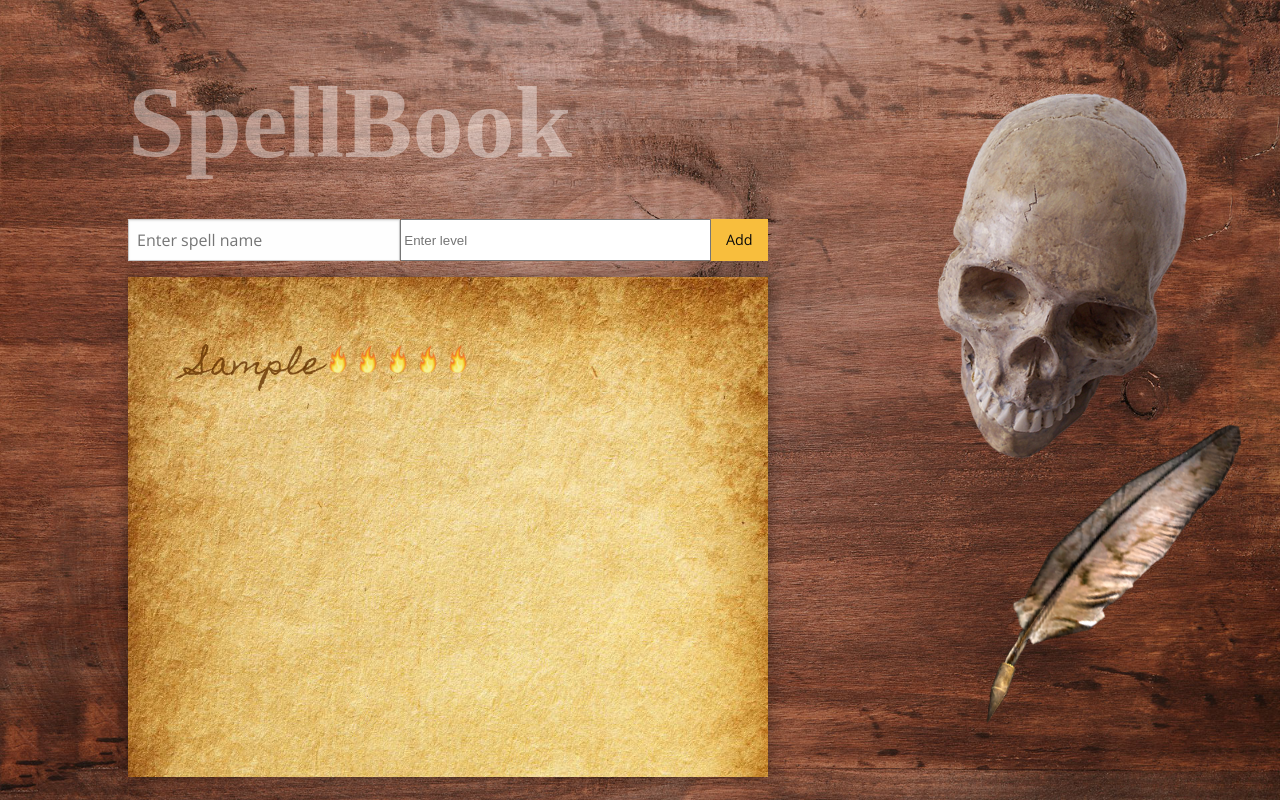
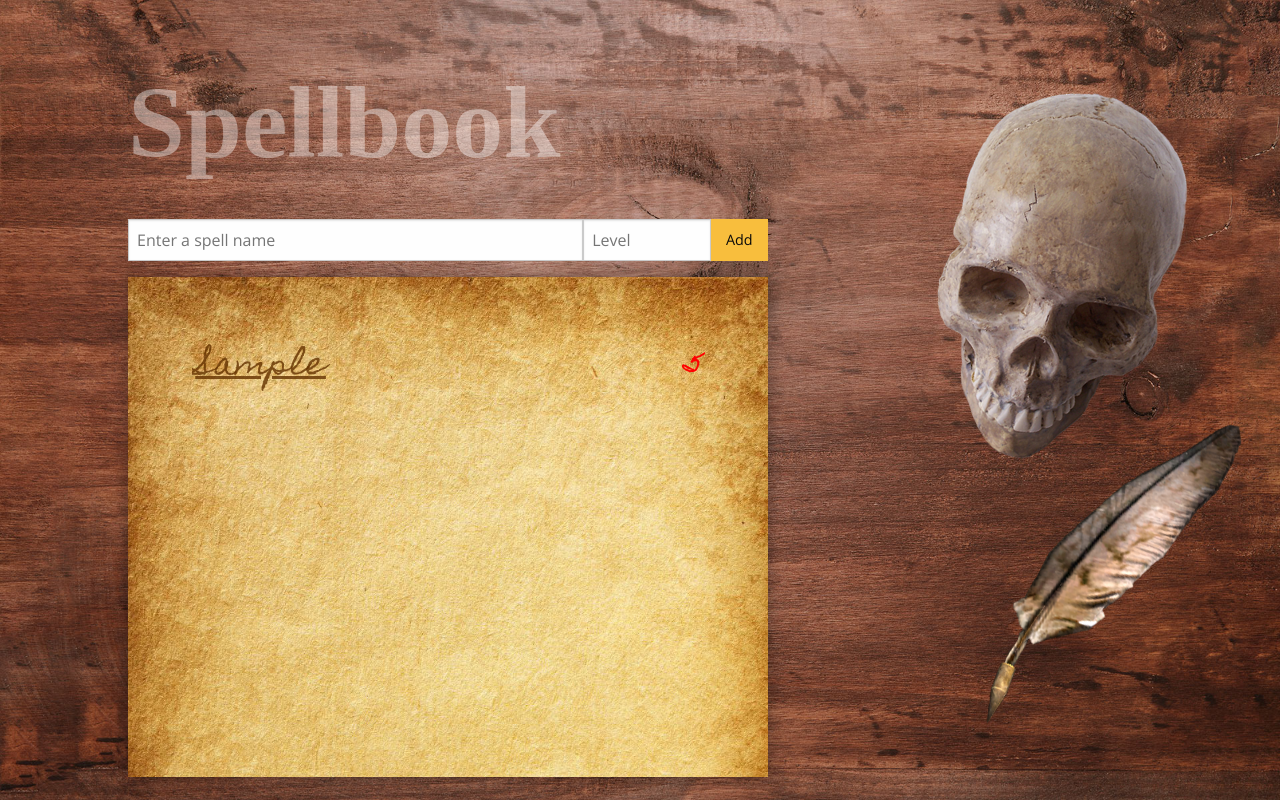
Before and after one commit to CurtisWang0325/spellbook, a plain HTML site: page index.html in a window 1280 px wide. Both pictures are taken after typing "Sample", "5" into the empty fields and a click on the button "Add". Drawn offline with nearby package versions, Linux system fonts and the light colour scheme; a web font is replaced by a local one.

Commit message:
copy the work done in class

```diff
--- a/index.css
+++ b/index.css
@@ -25,11 +25,6 @@ img#quill {
   width: 20vw;
 }
 
-img#fire {
-    position: inherit;
-    width: 30px;
-}
-
 h1 {
   font-family: UnifrakturCook, serif;
   margin-left: 10vw;
@@ -51,8 +46,9 @@ form > div {
   align-items: stretch;
 }
 
-input[type="text"] {
-  flex: 1 1 0px;
+input[type="text"],
+input[type="number"] {
+  flex: 4 1 0px;
   height: auto;
   min-width: 0;
   display: block;
@@ -71,7 +67,8 @@ input[type="text"] {
   appearance: none;
 }
 
-input[type="text"]:focus {
+input[type="text"]:focus,
+input[type="number"]:focus {
   outline: 0;
   border: 1px solid #8a8a8a;
   background-color: #fefefe;
@@ -138,6 +135,24 @@ ul#spells {
   margin-top: -1rem;
 }
 
-input.small{
-  flex-grow:1;
+input.small {
+  flex-grow: 1;
 }
+
+.spell {
+  display: flex;
+  justify-content: space-between;
+}
+
+.spell .name {
+  text-decoration: underline;
+  width: 80%;
+  overflow-x: hidden;
+  text-overflow: ellipsis;
+  padding-left: 0.1em;
+  white-space: nowrap;
+}
+
+.level {
+  color: red;
+}
--- a/index.html
+++ b/index.html
@@ -3,7 +3,7 @@
 <head>
   <meta charset="utf-8" />
   <meta http-equiv="X-UA-Compatible" content="IE=edge">
-    <title>Page Title</title>
+  <title>Spellbook</title>
   <meta name="viewport" content="width=device-width, initial-scale=1">
   <link rel="stylesheet" type="text/css" media="screen" href="index.css" />
 </head>
@@ -11,32 +11,30 @@
   <img src="skull.png" id="skull" alt="">
   <img src="quill.png" id="quill" alt="">
 
-
-    <h1>SpellBook</h1>
+  <h1>Spellbook</h1>
 
   <form>
     <div>
       <input
         type="text"
         name="spellName"
-                placeholder="Enter spell name"
+        placeholder="Enter a spell name"
         autofocus
       >
       <input
         type="number"
         name="level"
-                placeholder="Enter level"
+        placeholder="Level"
         class="small"
         min="1"
         max="10"
       >
-
-            <button type= "submit">Add</button>
+      <button type="submit">Add</button>
     </div>
   </form>
 
   <main>
-        <ul id= "spells"></ul>
+    <ul id="spells"></ul>
   </main>
 
   <script src="index.js"></script>
--- a/index.js
+++ b/index.js
@@ -1,46 +1,55 @@
+const app = {
+    init: function() {
+      const form = document.querySelector('form')
+      form.addEventListener('submit', (ev) => {
+        ev.preventDefault()
+        this.handleSubmit(ev)
+      })
+    },
 
-const form = document.querySelector('form')
+    renderProperty: function(name, value) {
+      const el = document.createElement('span')
+      el.classList.add(name)
+      el.textContent = value
+      el.setAttribute('title', value)
+      return el
+    },
 
-function getName(ev){
-    return ev.target.spellName.value
-}
+    renderItem: function(spell) {
+      // ['name', 'level']
+      const properties = Object.keys(spell)
 
-function getLevel(ev){
-    return ev.target.level.value
-}
+      // collect an array of <span> elements
+      const childElements = properties.map((prop) => {
+        return this.renderProperty(prop, spell[prop])
+      })
 
-function addName(li,toAdd){
-    const tempName=document.createElement('span')
-    tempName.textContent=toAdd;
-    li.appendChild(tempName)
-}
+      const item = document.createElement('li')
+      item.classList.add('spell')
 
-function addLevel(li,level){
-    const tempImage=document.createElement('img')
-    tempImage.src="fire.png"
-    tempImage.id="fire"
-    li.appendChild(tempImage)
+      // append each <span> to the <li>
+      childElements.forEach(function(el) {
+        item.appendChild(el)
+      })
 
-}
+      return item
+    },
 
-function write(name,level){
-    const spellsDiv = document.querySelector('#spells')
-    const templi = document.createElement('li')
-    addName(templi,name)
-    for(let l=0;l<level;l++){
-        addLevel(templi,level)
-    }
-    spellsDiv.appendChild(templi)
-}
+    handleSubmit: function(ev) {
+      const f = ev.target
 
+      const spell = {
+        name: f.spellName.value,
+        level: f.level.value,
+      }
 
-const addSpell = function(ev) {
-  ev.preventDefault()
-  const newSpellName = getName(ev)
-  const newSpellLevel = getLevel(ev)
-  write(newSpellName,newSpellLevel)
-  ev.target.reset()
-}
+      const item = this.renderItem(spell)
 
+      const list = document.querySelector('#spells')
+      list.appendChild(item)
 
-form.addEventListener('submit', addSpell)
+      f.reset()
+    },
+  }
+
+  app.init()
```
Lines whose indentation alone changed are shown as unchanged.
